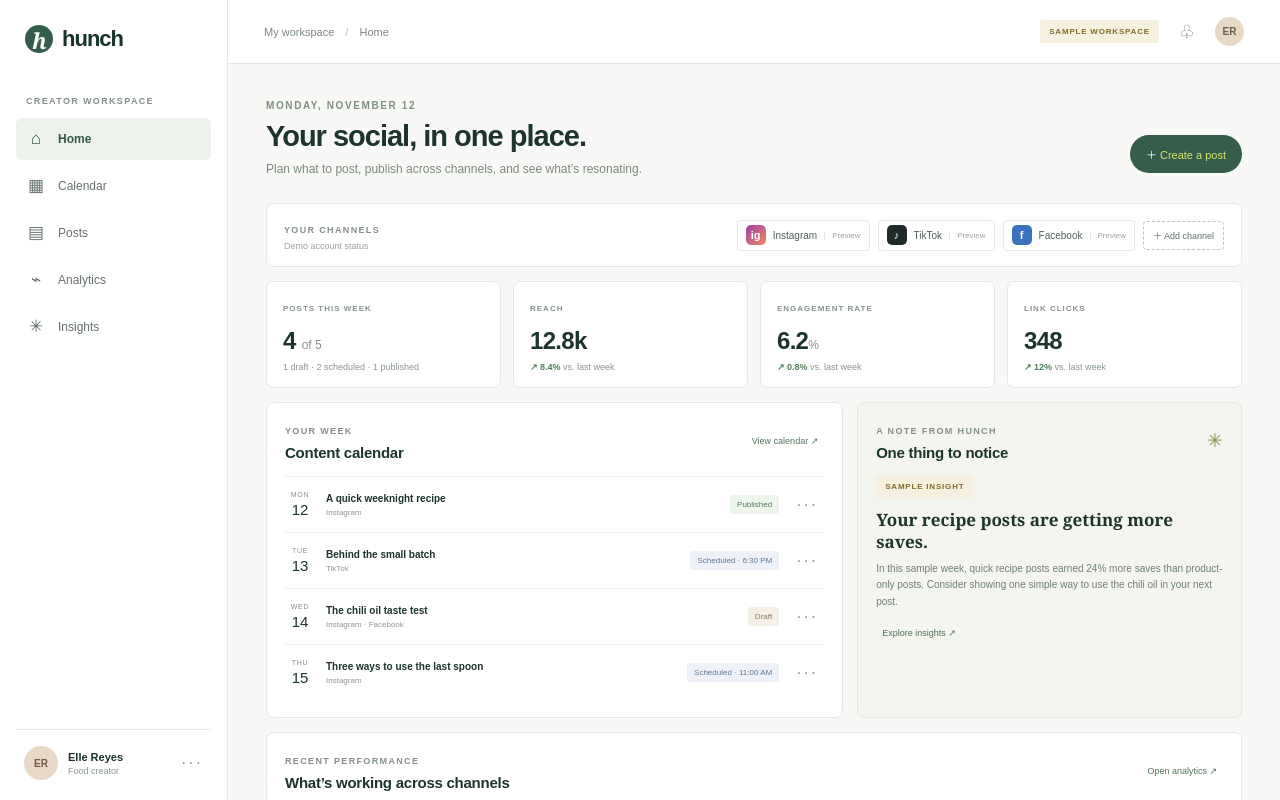
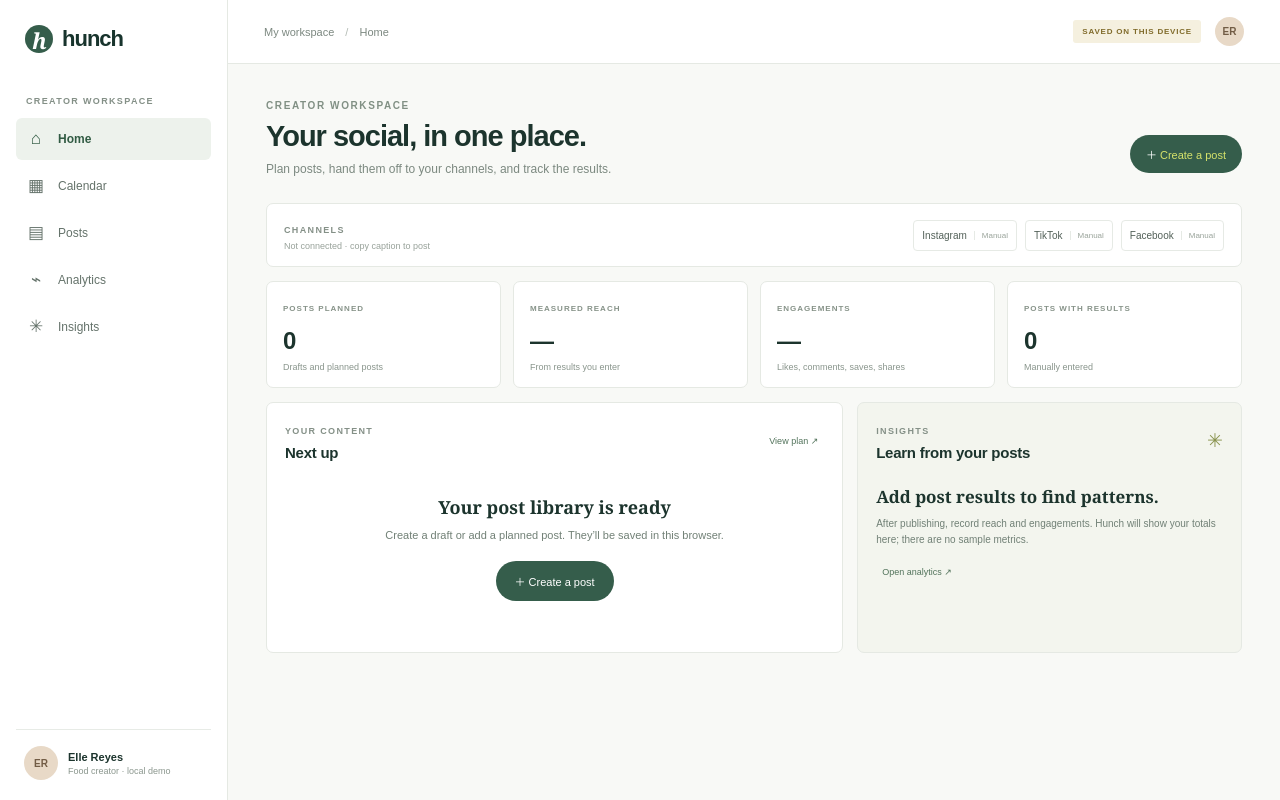
Before and after one commit to joalroselin/Hunch, a Next.js app: page / in a window 1280 px wide. Shown: the top 800 px of the page. Built offline with nearby package versions, Linux system fonts and the light colour scheme.

Commit message:
Build functional creator workspace POC

```diff
--- a/app/page.tsx
+++ b/app/page.tsx
@@ -1,68 +1,74 @@
 "use client";
 
-import { useState } from "react";
+import { useEffect, useMemo, useState } from "react";
 
 type View = "Home" | "Calendar" | "Posts" | "Analytics" | "Insights";
-const week = [
-  { day: "MON", date: "12", title: "A quick weeknight recipe", channel: "Instagram", status: "Published" },
-  { day: "TUE", date: "13", title: "Behind the small batch", channel: "TikTok", status: "Scheduled · 6:30 PM" },
-  { day: "WED", date: "14", title: "The chili oil taste test", channel: "Instagram · Facebook", status: "Draft" },
-  { day: "THU", date: "15", title: "Three ways to use the last spoon", channel: "Instagram", status: "Scheduled · 11:00 AM" },
-];
-const channels = [
-  { name: "Instagram", initials: "ig", color: "pink", note: "Demo workspace" },
-  { name: "TikTok", initials: "♪", color: "black", note: "Demo workspace" },
-  { name: "Facebook", initials: "f", color: "blue", note: "Demo workspace" },
-];
+type Post = { id: string; text: string; channel: string; date: string; status: "Draft" | "Planned" | "Posted"; reach?: number; engagements?: number };
+const channels = ["Instagram", "TikTok", "Facebook"];
+const storeKey = "hunch.creator.posts.v1";
 
 export default function Home() {
   const [view, setView] = useState<View>("Home");
+  const [posts, setPosts] = useState<Post[]>([]);
+  const [loaded, setLoaded] = useState(false);
   const [showComposer, setShowComposer] = useState(false);
+  const [editingId, setEditingId] = useState<string | null>(null);
   const [postText, setPostText] = useState("");
-  const [draftSaved, setDraftSaved] = useState(false);
+  const [channel, setChannel] = useState(channels[0]);
+  const [date, setDate] = useState("");
+  const [notice, setNotice] = useState("");
+  const [metricPost, setMetricPost] = useState<Post | null>(null);
+  const [reach, setReach] = useState("");
+  const [engagements, setEngagements] = useState("");
 
-  const saveDraft = () => {
-    if (postText.trim()) {
-      setDraftSaved(true);
-      setShowComposer(false);
-      setView("Posts");
-    }
+  useEffect(() => {
+    try { setPosts(JSON.parse(localStorage.getItem(storeKey) || "[]")); } catch { setPosts([]); }
+    setLoaded(true);
+  }, []);
+  useEffect(() => { if (loaded) localStorage.setItem(storeKey, JSON.stringify(posts)); }, [loaded, posts]);
+
+  const openComposer = (post?: Post) => {
+    setEditingId(post?.id ?? null); setPostText(post?.text ?? ""); setChannel(post?.channel ?? channels[0]);
+    setDate(post?.date ?? ""); setNotice(""); setShowComposer(true);
   };
+  const savePost = (status: Post["status"]) => {
+    if (!postText.trim()) { setNotice("Add a caption or post idea first."); return; }
+    const post: Post = { id: editingId ?? crypto.randomUUID(), text: postText.trim(), channel, date, status };
+    setPosts(current => editingId ? current.map(item => item.id === editingId ? post : item) : [post, ...current]);
+    setShowComposer(false); setNotice(status === "Planned" ? "Added to your plan. Hunch will remind you; it won’t publish automatically." : "Draft saved on this device.");
+  };
+  const markPosted = async (post: Post) => {
+    try { await navigator.clipboard.writeText(post.text); } catch { /* clipboard can be unavailable in some browsers */ }
+    setPosts(current => current.map(item => item.id === post.id ? { ...item, status: "Posted" } : item));
+    setNotice(`Caption copied. Open ${post.channel} to finish publishing, then add its results here.`);
+  };
+  const saveMetrics = () => {
+    if (!metricPost || !reach || !engagements) return;
+    setPosts(current => current.map(item => item.id === metricPost.id ? { ...item, reach: Number(reach), engagements: Number(engagements) } : item));
+    setMetricPost(null); setNotice("Performance saved.");
+  };
+  const totals = useMemo(() => posts.reduce((acc, post) => ({ reach: acc.reach + (post.reach || 0), engagements: acc.engagements + (post.engagements || 0), measured: acc.measured + (post.reach !== undefined ? 1 : 0) }), { reach: 0, engagements: 0, measured: 0 }), [posts]);
+  const visiblePosts = view === "Calendar" ? posts.filter(post => post.date).sort((a,b) => a.date.localeCompare(b.date)) : posts;
+  const statusClass = (status: Post["status"]) => status === "Posted" ? "published" : status === "Planned" ? "scheduled" : "draft";
+
+  const postRows = (items: Post[]) => items.length ? <div className="week-list">{items.map(post => <article className="week-item" key={post.id}><div className="date-block"><span>{post.date ? new Date(`${post.date}T12:00:00`).toLocaleDateString(undefined,{weekday:"short"}).toUpperCase() : "—"}</span><b>{post.date ? new Date(`${post.date}T12:00:00`).getDate() : "·"}</b></div><div className="week-detail"><strong>{post.text}</strong><small>{post.channel}{post.reach !== undefined ? ` · ${post.reach.toLocaleString()} reach` : ""}</small></div><span className={`status ${statusClass(post.status)}`}>{post.status}</span>{post.status === "Posted" ? <button className="subtle-link" onClick={() => { setMetricPost(post); setReach(String(post.reach ?? "")); setEngagements(String(post.engagements ?? "")); }}>Add results</button> : <button className="subtle-link" onClick={() => openComposer(post)}>Edit</button>}{post.status !== "Draft" && post.status !== "Posted" && <button className="subtle-link" onClick={() => markPosted(post)}>Copy & post</button>}</article>)}</div> : <div className="empty-state"><h3>{view === "Calendar" ? "Nothing planned yet" : "Your post library is ready"}</h3><p>Create a draft or add a planned post. They’ll be saved in this browser.</p><button className="primary" onClick={() => openComposer()}>＋ Create a post</button></div>;
 
   return <main className="creator-app">
-    <aside className="sidebar">
-      <a className="brand" href="#"><span className="brand-mark">h</span> hunch</a>
-      <div className="workspace-label">CREATOR WORKSPACE</div>
-      <nav className="side-nav" aria-label="Main navigation">
-        {(["Home", "Calendar", "Posts", "Analytics", "Insights"] as View[]).map((item) => <button key={item} className={view === item ? "side-link selected" : "side-link"} onClick={() => setView(item)}><span className="nav-icon">{{ Home: "⌂", Calendar: "▦", Posts: "▤", Analytics: "⌁", Insights: "✳" }[item]}</span>{item}</button>)}
-      </nav>
-      <div className="sidebar-bottom"><div className="avatar">ER</div><div><strong>Elle Reyes</strong><small>Food creator</small></div><span className="more">···</span></div>
-    </aside>
-
-    <section className="main-panel">
-      <header className="workspace-top"><div className="mobile-brand"><span className="brand-mark">h</span> hunch</div><div className="breadcrumb">My workspace <span>/</span> {view}</div><div className="top-actions"><span className="sample-pill">SAMPLE WORKSPACE</span><button className="icon-button" aria-label="Notifications">♧</button><div className="avatar small-avatar">ER</div></div></header>
-
-      <div className="page-content">
-        <div className="welcome-row"><div><p className="eyebrow">MONDAY, NOVEMBER 12</p><h1>{view === "Home" ? "Your social, in one place." : view}</h1><p className="welcome-copy">Plan what to post, publish across channels, and see what’s resonating.</p></div><button className="primary create-button" onClick={() => { setDraftSaved(false); setShowComposer(true); }}>＋ <span>Create a post</span></button></div>
-
-        {view === "Home" && <>
-          <div className="channel-strip"><div><span className="section-kicker">YOUR CHANNELS</span><span className="muted-mini">Demo account status</span></div><div className="channel-list">{channels.map((c) => <div className="channel-chip" key={c.name}><span className={`channel-icon ${c.color}`}>{c.initials}</span><span>{c.name}</span><span className="channel-state">Preview</span></div>)}<button className="add-channel" onClick={() => setView("Posts")}>＋ Add channel</button></div></div>
-          <div className="metric-grid"><article className="metric-card"><span>POSTS THIS WEEK</span><strong>4 <small>of 5</small></strong><div className="metric-foot">1 draft · 2 scheduled · 1 published</div></article><article className="metric-card"><span>REACH</span><strong>12.8k</strong><div className="metric-foot"><i>↗ 8.4%</i> vs. last week</div></article><article className="metric-card"><span>ENGAGEMENT RATE</span><strong>6.2<small>%</small></strong><div className="metric-foot"><i>↗ 0.8%</i> vs. last week</div></article><article className="metric-card"><span>LINK CLICKS</span><strong>348</strong><div className="metric-foot"><i>↗ 12%</i> vs. last week</div></article></div>
-          <div className="dashboard-grid"><section className="panel calendar-panel"><div className="panel-head"><div><span className="section-kicker">YOUR WEEK</span><h2>Content calendar</h2></div><button className="subtle-link" onClick={() => setView("Calendar")}>View calendar ↗</button></div><div className="week-list">{week.map((item) => <article className="week-item" key={item.date}><div className="date-block"><span>{item.day}</span><b>{item.date}</b></div><div className="week-detail"><strong>{item.title}</strong><small>{item.channel}</small></div><span className={item.status === "Published" ? "status published" : item.status === "Draft" ? "status draft" : "status scheduled"}>{item.status}</span><button className="more">···</button></article>)}</div></section>
-            <section className="panel insight-panel"><div className="panel-head"><div><span className="section-kicker">A NOTE FROM HUNCH</span><h2>One thing to notice</h2></div><span className="spark">✳</span></div><div className="insight-copy"><span className="evidence-pill">SAMPLE INSIGHT</span><h3>Your recipe posts are getting more saves.</h3><p>In this sample week, quick recipe posts earned 24% more saves than product-only posts. Consider showing one simple way to use the chili oil in your next post.</p></div><button className="subtle-link" onClick={() => setView("Insights")}>Explore insights ↗</button></section></div>
-          <section className="panel recent-panel"><div className="panel-head"><div><span className="section-kicker">RECENT PERFORMANCE</span><h2>What’s working across channels</h2></div><button className="subtle-link" onClick={() => setView("Analytics")}>Open analytics ↗</button></div><div className="chart-placeholder"><div className="chart-legend"><span><i className="legend-dot reach-dot"/>Reach</span><span><i className="legend-dot engagement-dot"/>Engagement</span><span className="evidence-pill">SAMPLE DATA</span></div><div className="chart-bars">{[38,55,44,72,58,88,66,98,75,84,63,92].map((height,i) => <div className="chart-column" key={i}><span style={{height:`${height}%`}}/><i style={{height:`${Math.max(14,height*.38)}%`}}/></div>)}</div><div className="chart-axis"><span>Nov 1</span><span>Nov 5</span><span>Nov 9</span><span>Nov 12</span></div></div></section>
-        </>}
-
-        {view === "Calendar" && <section className="panel full-panel"><div className="panel-head"><div><span className="section-kicker">NOVEMBER 9 – 15</span><h2>This week’s plan</h2></div><button className="primary" onClick={() => setShowComposer(true)}>＋ Create a post</button></div><div className="calendar-cards">{week.map((item) => <article className="calendar-card" key={item.date}><span>{item.day} · NOV {item.date}</span><h3>{item.title}</h3><p>{item.channel}</p><span className={item.status === "Published" ? "status published" : item.status === "Draft" ? "status draft" : "status scheduled"}>{item.status}</span></article>)}</div></section>}
-
-        {view === "Posts" && <section className="panel full-panel"><div className="panel-head"><div><span className="section-kicker">CONTENT LIBRARY</span><h2>Your posts</h2></div><button className="primary" onClick={() => setShowComposer(true)}>＋ Create a post</button></div>{draftSaved && <div className="success-note">Draft saved to your workspace.</div>}<div className="week-list">{week.map((item) => <article className="week-item" key={item.date}><div className="date-block"><span>{item.day}</span><b>{item.date}</b></div><div className="week-detail"><strong>{item.title}</strong><small>{item.channel}</small></div><span className={item.status === "Published" ? "status published" : item.status === "Draft" ? "status draft" : "status scheduled"}>{item.status}</span><button className="subtle-link" onClick={() => setShowComposer(true)}>Edit</button></article>)}</div></section>}
-
-        {view === "Analytics" && <section className="panel full-panel"><div className="panel-head"><div><span className="section-kicker">LAST 7 DAYS</span><h2>Performance across channels</h2></div><span className="evidence-pill">SAMPLE DATA</span></div><div className="metric-grid analytics-metrics"><article className="metric-card"><span>REACH</span><strong>12.8k</strong><div className="metric-foot">Across 3 channels</div></article><article className="metric-card"><span>ENGAGEMENTS</span><strong>794</strong><div className="metric-foot">Likes, comments, saves, shares</div></article><article className="metric-card"><span>LINK CLICKS</span><strong>348</strong><div className="metric-foot">From posts with a tracked link</div></article><article className="metric-card"><span>TOP CHANNEL</span><strong>Instagram</strong><div className="metric-foot">By engagement rate</div></article></div><p className="data-note">Sample figures demonstrate the workspace. Connect a channel or import its report to see your own analytics.</p></section>}
-
-        {view === "Insights" && <section className="panel full-panel"><div className="panel-head"><div><span className="section-kicker">OBSERVATIONS & IDEAS</span><h2>What to do next</h2></div><span className="evidence-pill">SAMPLE INSIGHTS</span></div><div className="insight-list"><article><span className="insight-index">01</span><div><span className="evidence-pill">FROM SAMPLE ANALYTICS</span><h3>Recipe posts are earning more saves.</h3><p>Try another quick recipe format this week and compare saves per reach.</p></div></article><article><span className="insight-index">02</span><div><span className="evidence-pill suggestion-pill">SUGGESTION</span><h3>Try a short behind-the-scenes video.</h3><p>A simple prep clip could give followers a closer look at how you make your small batches.</p></div></article></div></section>}
-      </div>
-    </section>
-
-    {showComposer && <div className="modal-backdrop" role="presentation" onClick={() => setShowComposer(false)}><section className="composer-modal" role="dialog" aria-modal="true" aria-labelledby="composer-title" onClick={e => e.stopPropagation()}><button className="modal-close" onClick={() => setShowComposer(false)} aria-label="Close">×</button><span className="section-kicker">NEW POST</span><h2 id="composer-title">What would you like to share?</h2><label className="field-label" htmlFor="post-copy">Post idea or draft</label><textarea id="post-copy" value={postText} onChange={e => setPostText(e.target.value)} placeholder="Write a draft, or start with a simple idea…"/><div className="modal-channels"><span className="section-kicker">PREVIEW FOR</span>{channels.map(c => <span className="channel-chip" key={c.name}><span className={`channel-icon ${c.color}`}>{c.initials}</span>{c.name}</span>)}</div><div className="composer-actions"><button className="back" onClick={() => setShowComposer(false)}>Cancel</button><button className="primary" onClick={saveDraft}>Save draft</button><button className="primary publish-button" onClick={saveDraft}>Schedule post →</button></div></section></div>}
+    <aside className="sidebar"><a className="brand" href="#"><span className="brand-mark">h</span> hunch</a><div className="workspace-label">CREATOR WORKSPACE</div><nav className="side-nav" aria-label="Main navigation">{(["Home", "Calendar", "Posts", "Analytics", "Insights"] as View[]).map(item => <button key={item} className={view === item ? "side-link selected" : "side-link"} onClick={() => setView(item)}><span className="nav-icon">{{ Home: "⌂", Calendar: "▦", Posts: "▤", Analytics: "⌁", Insights: "✳" }[item]}</span>{item}</button>)}</nav><div className="sidebar-bottom"><div className="avatar">ER</div><div><strong>Elle Reyes</strong><small>Food creator · local demo</small></div></div></aside>
+    <section className="main-panel"><header className="workspace-top"><div className="mobile-brand"><span className="brand-mark">h</span> hunch</div><div className="breadcrumb">My workspace <span>/</span> {view}</div><div className="top-actions"><span className="sample-pill">SAVED ON THIS DEVICE</span><div className="avatar small-avatar">ER</div></div></header>
+      <div className="page-content"><div className="welcome-row"><div><p className="eyebrow">CREATOR WORKSPACE</p><h1>{view === "Home" ? "Your social, in one place." : view}</h1><p className="welcome-copy">Plan posts, hand them off to your channels, and track the results.</p></div><button className="primary create-button" onClick={() => openComposer()}>＋ <span>Create a post</span></button></div>
+      {notice && <div className="success-note" role="status">{notice}</div>}
+      {view === "Home" && <>
+        <div className="channel-strip"><div><span className="section-kicker">CHANNELS</span><span className="muted-mini">Not connected · copy caption to post</span></div><div className="channel-list">{channels.map(name => <span className="channel-chip" key={name}>{name}<span className="channel-state">Manual</span></span>)}</div></div>
+        <div className="metric-grid"><article className="metric-card"><span>POSTS PLANNED</span><strong>{posts.filter(p=>p.status!=="Posted").length}</strong><div className="metric-foot">Drafts and planned posts</div></article><article className="metric-card"><span>MEASURED REACH</span><strong>{totals.measured ? totals.reach.toLocaleString() : "—"}</strong><div className="metric-foot">From results you enter</div></article><article className="metric-card"><span>ENGAGEMENTS</span><strong>{totals.measured ? totals.engagements.toLocaleString() : "—"}</strong><div className="metric-foot">Likes, comments, saves, shares</div></article><article className="metric-card"><span>POSTS WITH RESULTS</span><strong>{totals.measured}</strong><div className="metric-foot">Manually entered</div></article></div>
+        <div className="dashboard-grid"><section className="panel calendar-panel"><div className="panel-head"><div><span className="section-kicker">YOUR CONTENT</span><h2>Next up</h2></div><button className="subtle-link" onClick={() => setView("Calendar")}>View plan ↗</button></div>{postRows(posts.slice(0,4))}</section><section className="panel insight-panel"><div className="panel-head"><div><span className="section-kicker">INSIGHTS</span><h2>Learn from your posts</h2></div><span className="spark">✳</span></div><div className="insight-copy"><h3>{totals.measured ? "Your own results are coming together." : "Add post results to find patterns."}</h3><p>{totals.measured ? `${totals.measured} post${totals.measured === 1 ? " has" : "s have"} measured performance. Add more results to compare what resonates.` : "After publishing, record reach and engagements. Hunch will show your totals here; there are no sample metrics."}</p></div><button className="subtle-link" onClick={() => setView("Analytics")}>Open analytics ↗</button></section></div>
+      </>}
+      {view === "Calendar" && <section className="panel full-panel"><div className="panel-head"><div><span className="section-kicker">PLANNING</span><h2>Planned posts</h2></div><button className="primary" onClick={() => openComposer()}>＋ Create a post</button></div>{postRows(visiblePosts)}</section>}
+      {view === "Posts" && <section className="panel full-panel"><div className="panel-head"><div><span className="section-kicker">CONTENT LIBRARY</span><h2>Your posts</h2></div><button className="primary" onClick={() => openComposer()}>＋ Create a post</button></div>{postRows(visiblePosts)}</section>}
+      {view === "Analytics" && <section className="panel full-panel"><div className="panel-head"><div><span className="section-kicker">MANUAL RESULTS</span><h2>Performance you’ve recorded</h2></div><span className="evidence-pill">YOUR DATA</span></div><div className="metric-grid analytics-metrics"><article className="metric-card"><span>REACH</span><strong>{totals.measured ? totals.reach.toLocaleString() : "—"}</strong><div className="metric-foot">Across {totals.measured} measured posts</div></article><article className="metric-card"><span>ENGAGEMENTS</span><strong>{totals.measured ? totals.engagements.toLocaleString() : "—"}</strong><div className="metric-foot">Entered by you</div></article><article className="metric-card"><span>POSTS TRACKED</span><strong>{totals.measured}</strong><div className="metric-foot">With a reach value</div></article><article className="metric-card"><span>POSTS TOTAL</span><strong>{posts.length}</strong><div className="metric-foot">In this browser</div></article></div><p className="data-note">Results are not synced from Instagram, TikTok, or Facebook. Mark a post as posted, then add its reach and engagements from the platform.</p><button className="primary" onClick={() => setView("Posts")}>View posts to add results</button></section>}
+      {view === "Insights" && <section className="panel full-panel"><div className="panel-head"><div><span className="section-kicker">OBSERVATIONS</span><h2>What your data says</h2></div><span className="evidence-pill">BASED ON YOUR ENTRIES</span></div>{totals.measured ? <div className="insight-list"><article><span className="insight-index">01</span><div><h3>You’ve recorded results for {totals.measured} post{totals.measured === 1 ? "" : "s"}.</h3><p>Total reach is {totals.reach.toLocaleString()} and total engagements are {totals.engagements.toLocaleString()}. Record more posts before comparing formats or channels.</p></div></article></div> : <div className="empty-state"><h3>No performance data yet</h3><p>Record reach and engagements for a posted item. Insights will only use numbers you enter.</p><button className="primary" onClick={() => setView("Posts")}>Go to posts</button></div>}</section>}
+      </div></section>
+    {showComposer && <div className="modal-backdrop" role="presentation" onClick={() => setShowComposer(false)}><section className="composer-modal" role="dialog" aria-modal="true" aria-labelledby="composer-title" onClick={e => e.stopPropagation()}><button className="modal-close" onClick={() => setShowComposer(false)} aria-label="Close">×</button><span className="section-kicker">POST PLANNER</span><h2 id="composer-title">{editingId ? "Edit your post" : "Create a post"}</h2><label className="field-label" htmlFor="post-copy">Caption or post idea</label><textarea id="post-copy" value={postText} onChange={e => setPostText(e.target.value)} placeholder="Write a draft or start with a post idea…"/><label className="field-label" htmlFor="channel">Channel</label><select id="channel" value={channel} onChange={e=>setChannel(e.target.value)}>{channels.map(item=><option key={item}>{item}</option>)}</select><label className="field-label" htmlFor="planned-date">Planned date (optional)</label><input id="planned-date" type="date" value={date} onChange={e=>setDate(e.target.value)}/>{notice && <p role="alert" className="data-note">{notice}</p>}<div className="composer-actions"><button className="back" onClick={() => setShowComposer(false)}>Cancel</button><button className="primary" onClick={() => savePost("Draft")}>Save draft</button><button className="primary publish-button" onClick={() => savePost(date ? "Planned" : "Draft")}>{date ? "Add to plan" : "Save post"}</button></div></section></div>}
+    {metricPost && <div className="modal-backdrop" role="presentation" onClick={() => setMetricPost(null)}><section className="composer-modal" role="dialog" aria-modal="true" aria-labelledby="metrics-title" onClick={e=>e.stopPropagation()}><button className="modal-close" onClick={() => setMetricPost(null)} aria-label="Close">×</button><span className="section-kicker">POST PERFORMANCE</span><h2 id="metrics-title">Add results</h2><p className="data-note">Enter the numbers shown by {metricPost.channel} for this post.</p><label className="field-label" htmlFor="reach">Reach</label><input id="reach" type="number" min="0" value={reach} onChange={e=>setReach(e.target.value)}/><label className="field-label" htmlFor="engagements">Engagements</label><input id="engagements" type="number" min="0" value={engagements} onChange={e=>setEngagements(e.target.value)}/><div className="composer-actions"><button className="back" onClick={()=>setMetricPost(null)}>Cancel</button><button className="primary" onClick={saveMetrics}>Save results</button></div></section></div>}
   </main>;
 }
```
Also changed, not shown: app/workspace.css.
